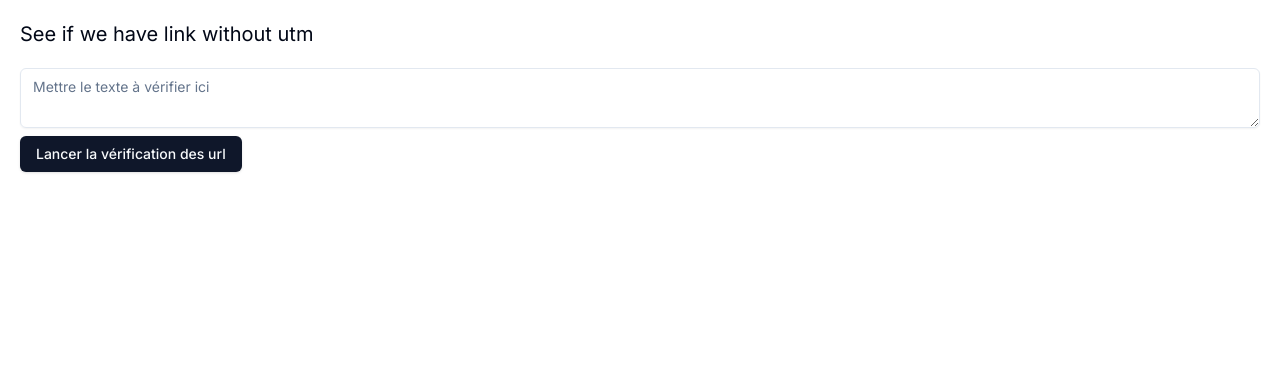
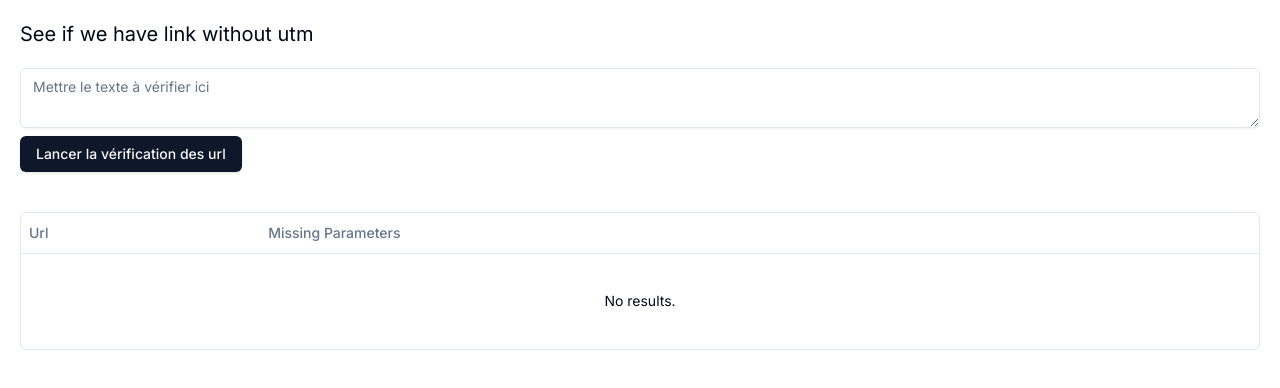
Before and after one commit to AbderrahmaneMouzoune/google-tracking-utm-url-validator, a Next.js app: page / in a window 1280 px wide. Shown: the top 388 px of the page. Built offline with nearby package versions, Linux system fonts and the light colour scheme.

Commit message:
passage sur tableau

```diff
--- a/package.json
+++ b/package.json
@@ -11,6 +11,7 @@
   "dependencies": {
     "@radix-ui/react-icons": "^1.3.0",
     "@radix-ui/react-slot": "^1.0.2",
+    "@tanstack/react-table": "^8.14.0",
     "class-variance-authority": "^0.7.0",
     "clsx": "^2.1.0",
     "next": "14.1.4",
--- a/src/app/page.tsx
+++ b/src/app/page.tsx
@@ -2,9 +2,8 @@
 import { Badge } from "@/components/ui/badge";
 import { Button } from "@/components/ui/button";
 import { Textarea } from "@/components/ui/textarea";
+import UrlManager from "@/components/url";
 import { findUrlsWithoutUTM, UrlValidator } from "@/lib/utm-checker";
-import { Cross1Icon } from "@radix-ui/react-icons";
-import Image from "next/image";
 import { useState } from "react";
 
 
@@ -19,11 +18,11 @@
 
 export default function Home() {
   const [stringToCheck, setStringToCheck] = useState("")
-  const [urlError, setUrlError] = useState<UrlValidator[]>([])
+  const [urlsWithErrors, setUrlsWIthErrors] = useState<UrlValidator[]>([])
 
   const handleSubmitForm = (e: { preventDefault: () => void; }) => {
     e.preventDefault()
-    setUrlError(findUrlsWithoutUTM(stringToCheck))
+    setUrlsWIthErrors(findUrlsWithoutUTM(stringToCheck))
   }
   return (
     <main className="container p-5">
@@ -34,13 +33,8 @@
         <Button type="submit" className="mt-2">Lancer la vérification des url</Button>
       </form>
 
-      <section className="mt-5">
-        {urlError.length > 0 &&
-          <ul className="flex flex-wrap gap-5">
-            {urlError.filter(url => url.missingParameters.length > 0).map((url, i) => <UrlItem key={`${url}-${i}`} {...url} />)}
-          </ul>
-        }
-      </section>
+
+      {urlsWithErrors && <UrlManager urls={urlsWithErrors} />}
     </main>
   );
 }
--- /dev/null
+++ b/src/components/ui/data-table.tsx
@@ -0,0 +1,80 @@
+"use client"
+
+import {
+  ColumnDef,
+  flexRender,
+  getCoreRowModel,
+  useReactTable,
+} from "@tanstack/react-table"
+
+import {
+  Table,
+  TableBody,
+  TableCell,
+  TableHead,
+  TableHeader,
+  TableRow,
+} from "@/components/ui/table"
+
+interface DataTableProps<TData, TValue> {
+  columns: ColumnDef<TData, TValue>[]
+  data: TData[]
+}
+
+export function DataTable<TData, TValue>({
+  columns,
+  data,
+}: DataTableProps<TData, TValue>) {
+  const table = useReactTable({
+    data,
+    columns,
+    getCoreRowModel: getCoreRowModel(),
+  })
+
+  return (
+    <div className="rounded-md border">
+      <Table>
+        <TableHeader>
+          {table.getHeaderGroups().map((headerGroup) => (
+            <TableRow key={headerGroup.id}>
+              {headerGroup.headers.map((header) => {
+                return (
+                  <TableHead key={header.id}>
+                    {header.isPlaceholder
+                      ? null
+                      : flexRender(
+                          header.column.columnDef.header,
+                          header.getContext()
+                        )}
+                  </TableHead>
+                )
+              })}
+            </TableRow>
+          ))}
+        </TableHeader>
+        <TableBody>
+          {table.getRowModel().rows?.length ? (
+            table.getRowModel().rows.map((row) => (
+              <TableRow
+                key={row.id}
+                data-state={row.getIsSelected() && "selected"}
+              >
+                {row.getVisibleCells().map((cell) => (
+                  <TableCell key={cell.id}>
+                    {flexRender(cell.column.columnDef.cell, cell.getContext())}
+                  </TableCell>
+                ))}
+              </TableRow>
+            ))
+          ) : (
+            <TableRow>
+              <TableCell colSpan={columns.length} className="h-24 text-center">
+                No results.
+              </TableCell>
+            </TableRow>
+          )}
+        </TableBody>
+      </Table>
+    </div>
+  )
+}
--- /dev/null
+++ b/src/components/ui/table.tsx
@@ -0,0 +1,120 @@
+import * as React from "react"
+
+import { cn } from "@/lib/utils"
+
+const Table = React.forwardRef<
+  HTMLTableElement,
+  React.HTMLAttributes<HTMLTableElement>
+>(({ className, ...props }, ref) => (
+  <div className="relative w-full overflow-auto">
+    <table
+      ref={ref}
+      className={cn("w-full caption-bottom text-sm", className)}
+      {...props}
+    />
+  </div>
+))
+Table.displayName = "Table"
+
+const TableHeader = React.forwardRef<
+  HTMLTableSectionElement,
+  React.HTMLAttributes<HTMLTableSectionElement>
+>(({ className, ...props }, ref) => (
+  <thead ref={ref} className={cn("[&_tr]:border-b", className)} {...props} />
+))
+TableHeader.displayName = "TableHeader"
+
+const TableBody = React.forwardRef<
+  HTMLTableSectionElement,
+  React.HTMLAttributes<HTMLTableSectionElement>
+>(({ className, ...props }, ref) => (
+  <tbody
+    ref={ref}
+    className={cn("[&_tr:last-child]:border-0", className)}
+    {...props}
+  />
+))
+TableBody.displayName = "TableBody"
+
+const TableFooter = React.forwardRef<
+  HTMLTableSectionElement,
+  React.HTMLAttributes<HTMLTableSectionElement>
+>(({ className, ...props }, ref) => (
+  <tfoot
+    ref={ref}
+    className={cn(
+      "border-t bg-muted/50 font-medium [&>tr]:last:border-b-0",
+      className
+    )}
+    {...props}
+  />
+))
+TableFooter.displayName = "TableFooter"
+
+const TableRow = React.forwardRef<
+  HTMLTableRowElement,
+  React.HTMLAttributes<HTMLTableRowElement>
+>(({ className, ...props }, ref) => (
+  <tr
+    ref={ref}
+    className={cn(
+      "border-b transition-colors hover:bg-muted/50 data-[state=selected]:bg-muted",
+      className
+    )}
+    {...props}
+  />
+))
+TableRow.displayName = "TableRow"
+
+const TableHead = React.forwardRef<
+  HTMLTableCellElement,
+  React.ThHTMLAttributes<HTMLTableCellElement>
+>(({ className, ...props }, ref) => (
+  <th
+    ref={ref}
+    className={cn(
+      "h-10 px-2 text-left align-middle font-medium text-muted-foreground [&:has([role=checkbox])]:pr-0 [&>[role=checkbox]]:translate-y-[2px]",
+      className
+    )}
+    {...props}
+  />
+))
+TableHead.displayName = "TableHead"
+
+const TableCell = React.forwardRef<
+  HTMLTableCellElement,
+  React.TdHTMLAttributes<HTMLTableCellElement>
+>(({ className, ...props }, ref) => (
+  <td
+    ref={ref}
+    className={cn(
+      "p-2 align-middle [&:has([role=checkbox])]:pr-0 [&>[role=checkbox]]:translate-y-[2px]",
+      className
+    )}
+    {...props}
+  />
+))
+TableCell.displayName = "TableCell"
+
+const TableCaption = React.forwardRef<
+  HTMLTableCaptionElement,
+  React.HTMLAttributes<HTMLTableCaptionElement>
+>(({ className, ...props }, ref) => (
+  <caption
+    ref={ref}
+    className={cn("mt-4 text-sm text-muted-foreground", className)}
+    {...props}
+  />
+))
+TableCaption.displayName = "TableCaption"
+
+export {
+  Table,
+  TableHeader,
+  TableBody,
+  TableFooter,
+  TableHead,
+  TableRow,
+  TableCell,
+  TableCaption,
+}
--- /dev/null
+++ b/src/components/url/columns.tsx
@@ -0,0 +1,31 @@
+"use client"
+
+import { ColumnDef } from "@tanstack/react-table"
+import { Badge } from "../ui/badge"
+
+type PossibleParameters = "utm_source" | "utm_medium" | "utm_campaign" | "utm_content"
+
+export type UrlWithError =  {
+    url: string
+    missingParameters: PossibleParameters[]
+}
+
+export const columns: ColumnDef<UrlWithError>[] = [
+  {
+    accessorKey: "url",
+    header: "Url",
+    cell: ({ row }) => {
+        const url: string = row.getValue("url")
+        return <div className="flex gap-1">{url}</div>
+    }
+  },
+  {
+    accessorKey: "missingParameters",
+    header: "Missing Parameters",
+    cell: ({ row }) => {
+        const url = row.getValue("url")
+        const missingParameters: PossibleParameters[] = row.getValue("missingParameters");
+        return <div className="flex gap-1">{missingParameters.map(param => <Badge key={`${url}-${param}`} variant={"destructive"}>{param}</Badge>)}</div>
+    }
+  }
+]
--- /dev/null
+++ b/src/components/url/index.tsx
@@ -0,0 +1,14 @@
+import { DataTable } from "@/components/ui/data-table"
+import { UrlWithError, columns } from "./columns"
+
+type Props = {
+    urls: UrlWithError[]
+}
+
+export default function UrlManager({ urls }: Props) {
+  return (
+    <section className="mx-auto my-10">
+      <DataTable columns={columns} data={urls.filter(url => url.missingParameters.length > 0)} />
+    </section>
+  )
+}
```
Also changed, not shown: 1 other file (tests, documents, lock files or other folders).
